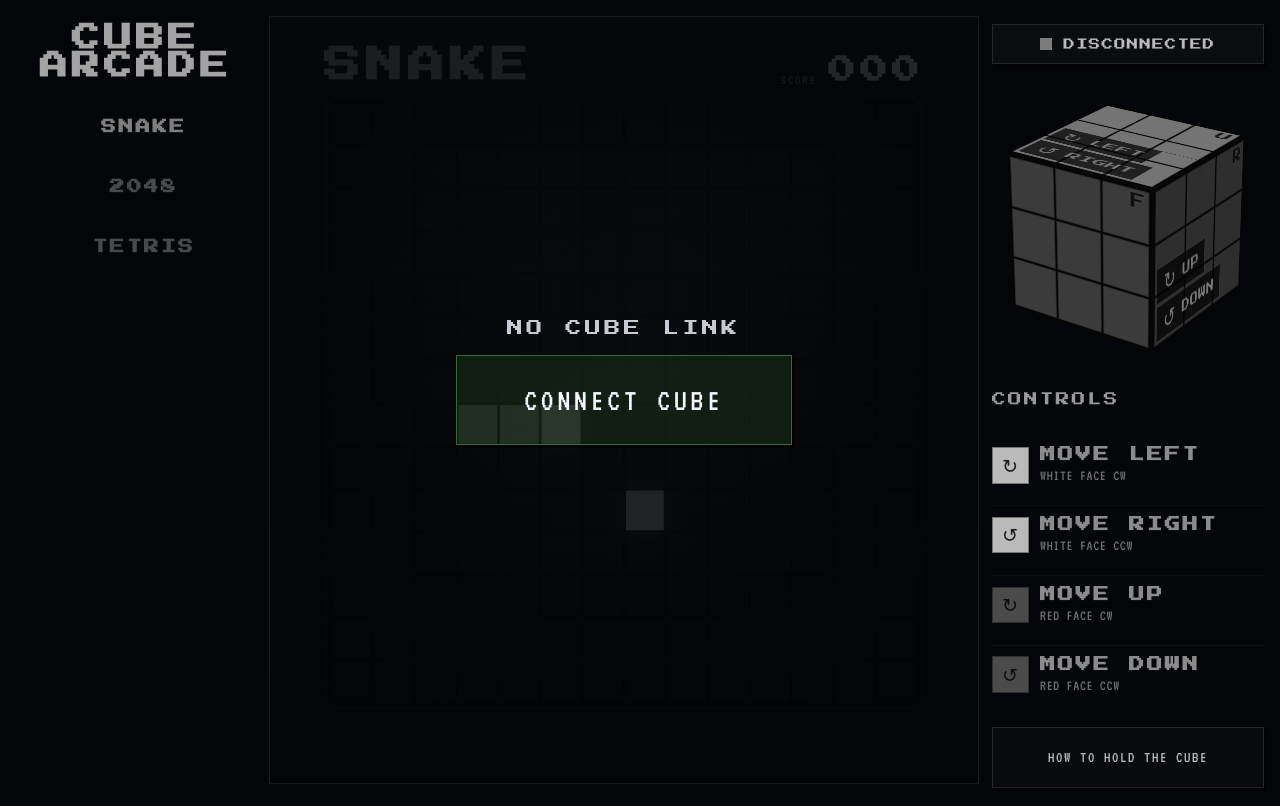
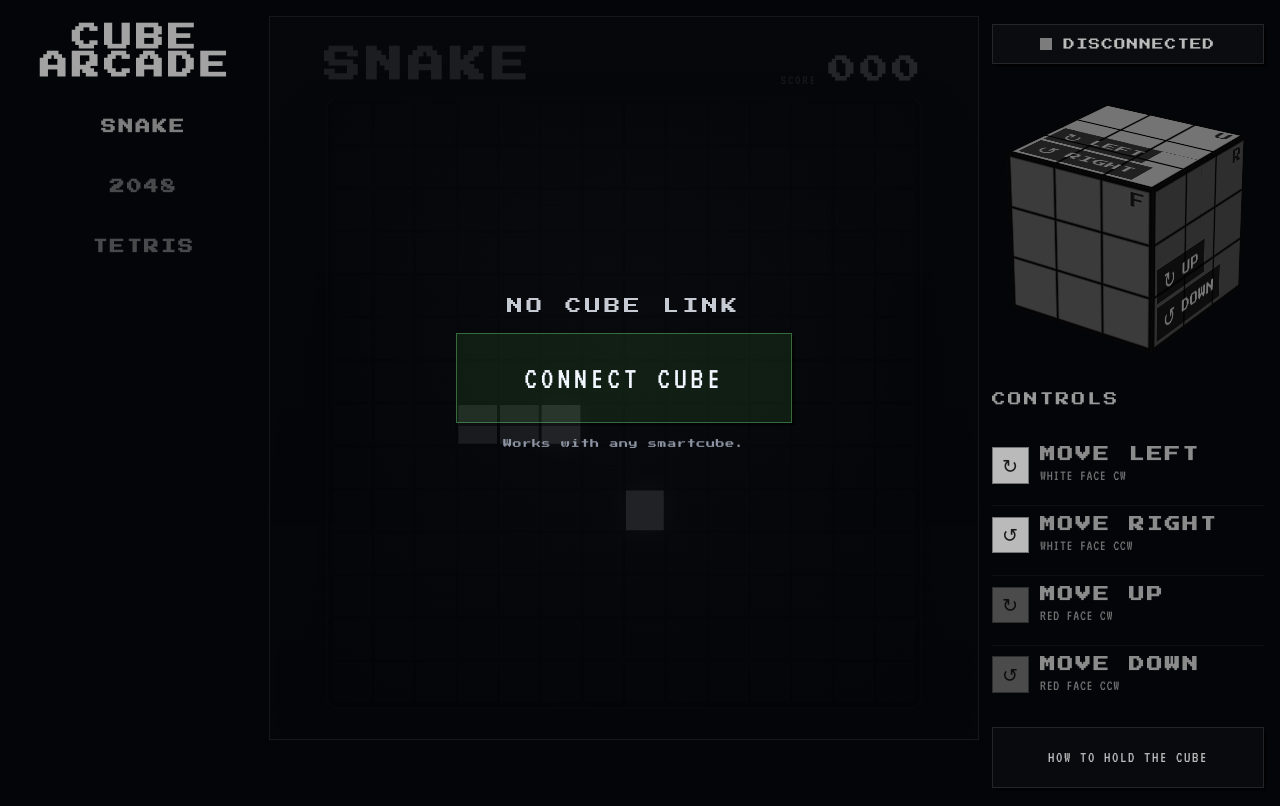
Before and after one commit to EvanZhouDev/cube-arcade, a Next.js app in the folder apps/web/: page / in a window 1280 px wide. Built offline with nearby package versions, Linux system fonts and the light colour scheme.

Commit message:
Fix connection indicator

```diff
--- a/apps/web/app/globals.css
+++ b/apps/web/app/globals.css
@@ -260,6 +260,10 @@ input:focus-visible {
 
 .cabinet {
   display: flex;
+  align-items: flex-start;
+}
+
+.cabinet--offline {
   align-items: flex-start;
 }
 
@@ -354,13 +358,23 @@ input:focus-visible {
   text-align: center;
 }
 
+.cabinet__overlay > * {
+  position: relative;
+  z-index: 1;
+}
+
 .cabinet__overlay-feedback {
   min-height: 1.4rem;
-  color: #ff7b7b;
-  font-family: var(--font-arcade), "Press Start 2P", monospace;
-  font-size: 0.62rem;
+  font-family: var(--font-arcade), "Press Start 2P", monospace;
+  font-size: 0.56rem;
   letter-spacing: 0.08em;
   line-height: 1.2;
+  color: rgba(171, 180, 198, 0.82);
+  white-space: nowrap;
+}
+
+.cabinet__overlay-feedback--error {
+  color: #ff7b7b;
 }
 
 .cabinet__overlay p {
--- a/apps/web/app/page.tsx
+++ b/apps/web/app/page.tsx
@@ -127,6 +127,10 @@ function PageContent() {
     snapshot.id === "snake" ||
     snapshot.id === "2048" ||
     snapshot.id === "tetris";
+  const showConnectError = !cubeState.connected && Boolean(error) && !isMacModalOpen;
+  const connectOverlayMessage = showConnectError
+    ? "Connection Failed. Please try again."
+    : "Works with any smartcube.";
 
   useEffect(() => {
     refreshBluetoothAvailability();
@@ -322,18 +326,20 @@ function PageContent() {
             </div>
           </aside>
 
-          <section className="cabinet">
+          <section
+            className={clsx("cabinet", {
+              "cabinet--offline": !cubeState.connected,
+            })}
+          >
             <div
               className={clsx("cabinet__screen", {
                 "cabinet__screen--offline": !cubeState.connected,
-                "cabinet__screen--hug-content":
-                  cubeState.connected && compactCabinetGame,
+                "cabinet__screen--hug-content": compactCabinetGame,
               })}
             >
               <div
                 className={clsx("cabinet__viewport", {
-                  "cabinet__viewport--hug-content":
-                    cubeState.connected && compactCabinetGame,
+                  "cabinet__viewport--hug-content": compactCabinetGame,
                 })}
                 data-testid="game-surface"
               >
@@ -365,9 +371,13 @@ function PageContent() {
                     </button>
                   )}
                   <output className="cabinet__overlay-feedback">
-                    {!cubeState.connected && error && !isMacModalOpen
-                      ? "Connection Failed. Please try again."
-                      : null}
+                    <span
+                      className={clsx({
+                        "cabinet__overlay-feedback--error": showConnectError,
+                      })}
+                    >
+                      {connectOverlayMessage}
+                    </span>
                   </output>
                 </div>
               ) : null}
```
